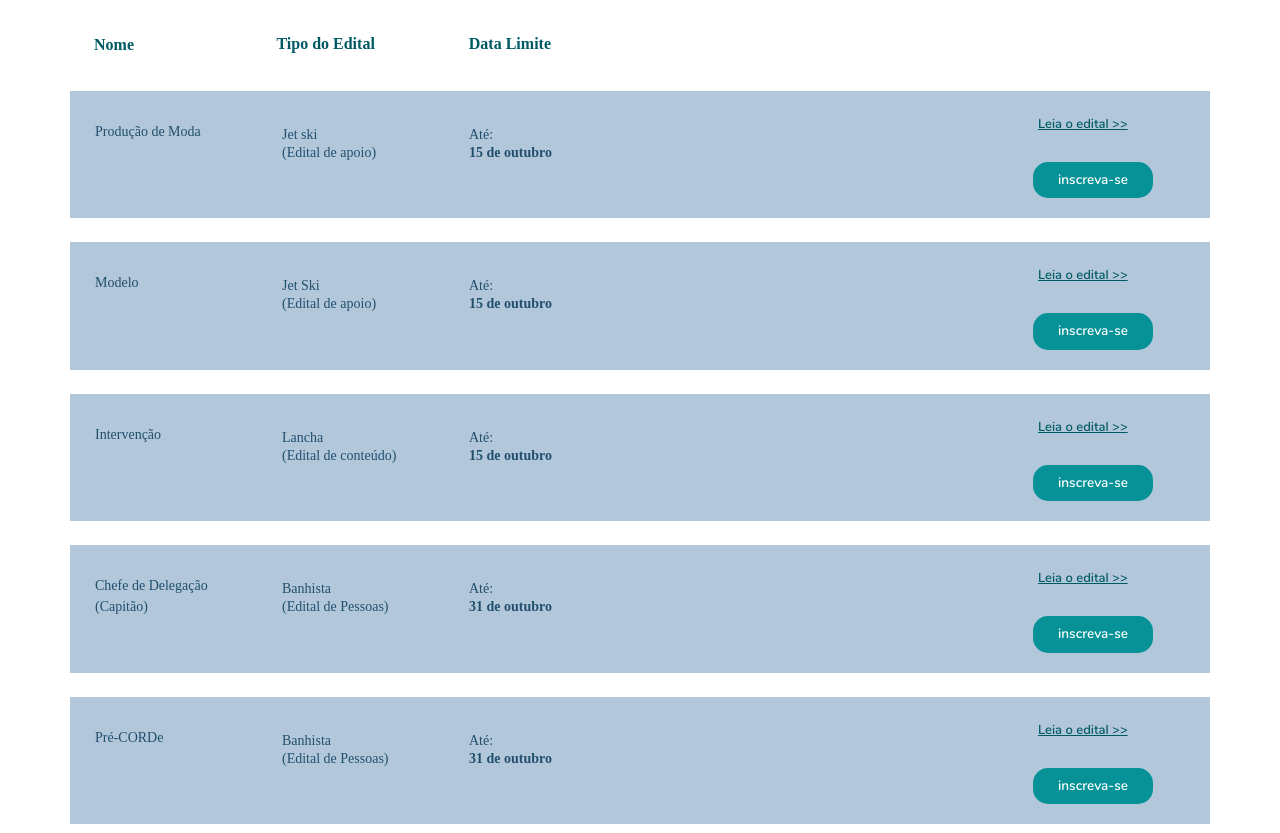
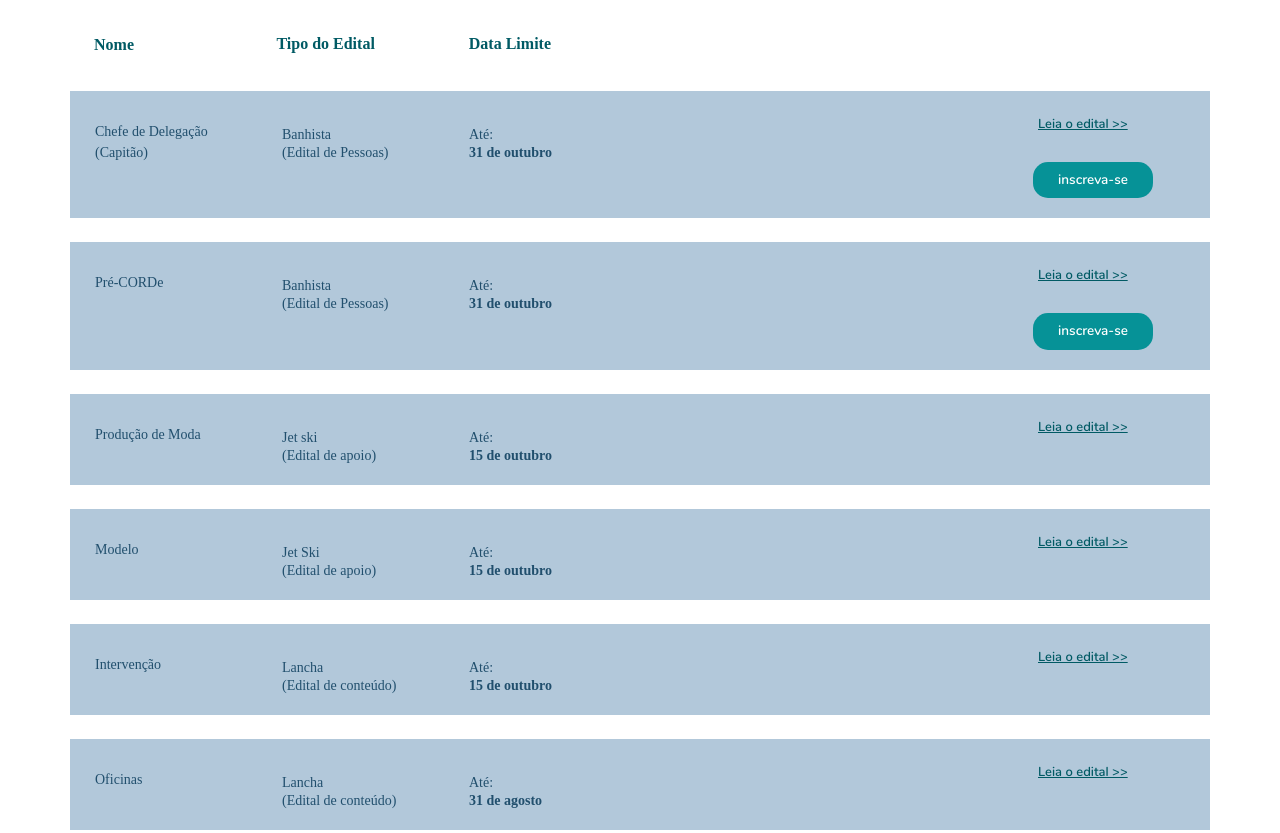
Before and after one commit to rmarenatal/rmarenatal.github.io, a website: page edital.html in a window 1280 px wide. Shown: the part 439-1272 px from the top of the page. Drawn offline with Linux system fonts and the light colour scheme.

Commit message:
Alteração edital e patrocinio evolux

```diff
--- a/edital.html
+++ b/edital.html
@@ -100,13 +100,29 @@
         <div class="col4"> </div>
         <div class="col6"> </div>
       </div>
-        </br>
+      </br>
+      <div class="row">
+        <div class="col">Chefe de Delegação (Capitão)</div>
+        <div class="col2">Banhista  </br>(Edital de Pessoas)</div>
+        <div class="col2">Até: </br> <b>31 de outubro</b></div>
+        <div class="col"> </div>
+        <div class="col3"><a target="_blank" href="https://docs.google.com/document/d/1s1ZCz4r-P-7CONKAzwKxAU1WN3Gaq-wcS_kBJ6QGYLs/edit?usp=sharing"><b><u>Leia o edital >> </u></b></a></br> </br> </br><a class="btn btn-secondary btn-lg js-scroll-trigger" target="_blank" href="https://forms.gle/865Lt12nDpt62bab8">inscreva-se</a></div>
+      </div>
+      </br>
+      <div class="row">
+        <div class="col">Pré-CORDe</div>
+        <div class="col2">Banhista </br>(Edital de Pessoas)</div>
+        <div class="col2">Até: </br> <b>31 de outubro</b></div>
+        <div class="col"> </div>
+        <div class="col3"><a target="_blank" href="https://docs.google.com/document/d/1IeKYX33zAVlf1m7AMdj9bHXWDFCeCKqP7rPVVf7nNTY/edit?usp=sharing"><b><u>Leia o edital >> </u></b></br></a></br> </br><a class="btn btn-secondary btn-lg js-scroll-trigger" target="_blank" href="https://forms.gle/59v2cYSHhZezbx2j7">inscreva-se</a></div>
+      </div>
+    </br>
         <div class="row">
           <div class="col">Produção de Moda</div>
           <div class="col2">Jet ski </br>(Edital de apoio)</div>
           <div class="col2">Até: </br> <b>15 de outubro</b></div>
           <div class="col"> </div>
-          <div class="col3"><a target="_blank" href="https://docs.google.com/document/d/1JFbFPlldlApTIcVypbGBnH5ddO-uWxAZ161P2DqnJHI/edit?usp=sharing"><b><u>Leia o edital >> </u></b></a></br> </br> </br>  <a class="btn btn-secondary btn-lg js-scroll-trigger" target="_blank" href="https://forms.gle/3oynB1RAjGwEfMJG8">inscreva-se</a></div>
+          <div class="col3"><a target="_blank" href="https://docs.google.com/document/d/1JFbFPlldlApTIcVypbGBnH5ddO-uWxAZ161P2DqnJHI/edit?usp=sharing"><b><u>Leia o edital >> </u></b></a></br> </br> </br><!--<a class="btn btn-secondary btn-lg js-scroll-trigger" target="_blank" href="https://forms.gle/3oynB1RAjGwEfMJG8">inscreva-se</a>--></div>
         </div>
       </br>
         <div class="row">
@@ -114,7 +130,7 @@
           <div class="col2">Jet Ski  </br>(Edital de apoio)</div>
           <div class="col2">Até: </br> <b>15 de outubro</b></div>
           <div class="col"> </div>
-          <div class="col3"><a target="_blank" href="https://docs.google.com/document/d/18pMAqcRsOl0VK5FUGPuyYbJJbk46jSuzPmBgLrStr4I/edit?usp=sharing"><b><u>Leia o edital >> </u></b></a></br> </br> </br>  <a class="btn btn-secondary btn-lg js-scroll-trigger" target="_blank" href="https://forms.gle/jBjT9rvtuSXFVTAp6">inscreva-se</a> </div>
+          <div class="col3"><a target="_blank" href="https://docs.google.com/document/d/18pMAqcRsOl0VK5FUGPuyYbJJbk46jSuzPmBgLrStr4I/edit?usp=sharing"><b><u>Leia o edital >> </u></b></a></br> </br> </br><!--<a class="btn btn-secondary btn-lg js-scroll-trigger" target="_blank" href="https://forms.gle/jBjT9rvtuSXFVTAp6">inscreva-se</a>--></div>
         </div>
       </br>
       <div class="row">
@@ -122,24 +138,8 @@
         <div class="col2">Lancha </br>(Edital de conteúdo)</div>
         <div class="col2">Até: </br> <b>15 de outubro</b></div>
         <div class="col"> </div>
-        <div class="col3"><a target="_blank" href="https://docs.google.com/document/d/1jMjK-FT7rNk9vzWr3zXxyZl99wwWeWVQsCWI-eJnddc/edit?usp=sharing"><b><u>Leia o edital >> </u></b></a></br> </br> </br>  <a class="btn btn-secondary btn-lg js-scroll-trigger" target="_blank" href="https://forms.gle/ZtkDB1yD8iG9McUp8">inscreva-se</a></div>
+        <div class="col3"><a target="_blank" href="https://docs.google.com/document/d/1jMjK-FT7rNk9vzWr3zXxyZl99wwWeWVQsCWI-eJnddc/edit?usp=sharing"><b><u>Leia o edital >> </u></b></a></br> </br> </br><!--<a class="btn btn-secondary btn-lg js-scroll-trigger" target="_blank" href="https://forms.gle/ZtkDB1yD8iG9McUp8">inscreva-se</a>--></div>
       </div>
-    </br>
-    <div class="row">
-      <div class="col">Chefe de Delegação (Capitão)</div>
-      <div class="col2">Banhista  </br>(Edital de Pessoas)</div>
-      <div class="col2">Até: </br> <b>31 de outubro</b></div>
-      <div class="col"> </div>
-      <div class="col3"><a target="_blank" href="https://docs.google.com/document/d/1s1ZCz4r-P-7CONKAzwKxAU1WN3Gaq-wcS_kBJ6QGYLs/edit?usp=sharing"><b><u>Leia o edital >> </u></b></a></br> </br> </br><a class="btn btn-secondary btn-lg js-scroll-trigger" target="_blank" href="https://forms.gle/865Lt12nDpt62bab8">inscreva-se</a></div>
-    </div>
-    </br>
-    <div class="row">
-      <div class="col">Pré-CORDe</div>
-      <div class="col2">Banhista </br>(Edital de Pessoas)</div>
-      <div class="col2">Até: </br> <b>31 de outubro</b></div>
-      <div class="col"> </div>
-      <div class="col3"><a target="_blank" href="https://docs.google.com/document/d/1IeKYX33zAVlf1m7AMdj9bHXWDFCeCKqP7rPVVf7nNTY/edit?usp=sharing"><b><u>Leia o edital >> </u></b></br></a></br> </br><a class="btn btn-secondary btn-lg js-scroll-trigger" target="_blank" href="https://forms.gle/59v2cYSHhZezbx2j7">inscreva-se</a></div>
-    </div>
     </br>
     <div class="row">
       <div class="col">Oficinas</div>
```
Also changed, not shown: index.html (+16 -0 lines), img/parceiros/patrocinio/evolux.png (added).
